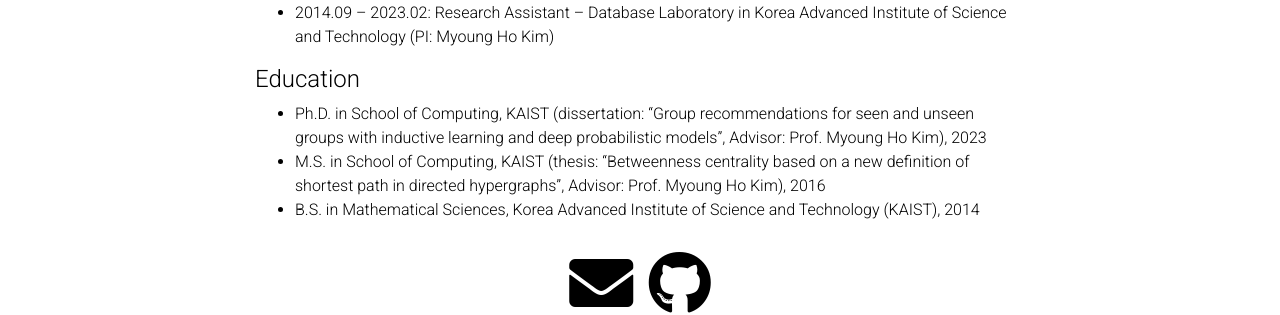
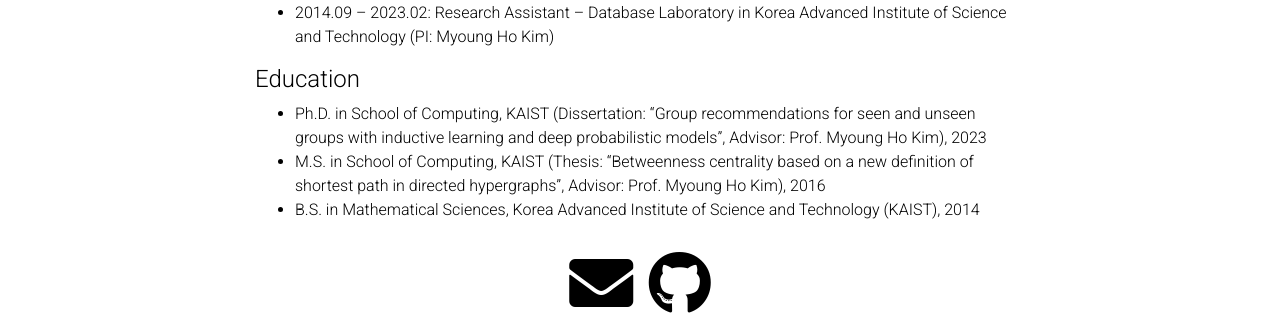
Before and after one commit to kwangheeya/kwangheeya.github.io, a Jekyll site: the page built from _pages/Home.md, in a window 1280 px wide and 1118 px high. Shown: the part 714-1029 px from the top of the window. Built offline with Jekyll 4.4.1, drawn with Linux system fonts in a browser that asks for light colours; full-size pictures stand in for the smaller copies a plugin makes; comment, search, counter and statistics services are not loaded; a style sheet for code colours, icons or effects is not loaded.

```diff
--- a/_pages/Home.md
+++ b/_pages/Home.md
@@ -47,6 +47,6 @@ Department of Computer Software Engineering <br />
 
 #### Education
 
-- Ph.D. in School of Computing, KAIST (dissertation: "Group recommendations for seen and unseen groups with inductive learning and deep probabilistic models", Advisor: Prof. Myoung Ho Kim), 2023
-- M.S. in School of Computing, KAIST (thesis: "Betweenness centrality based on a new definition of shortest path in directed hypergraphs", Advisor: Prof. Myoung Ho Kim), 2016
+- Ph.D. in School of Computing, KAIST (Dissertation: "Group recommendations for seen and unseen groups with inductive learning and deep probabilistic models", Advisor: Prof. Myoung Ho Kim), 2023
+- M.S. in School of Computing, KAIST (Thesis: "Betweenness centrality based on a new definition of shortest path in directed hypergraphs", Advisor: Prof. Myoung Ho Kim), 2016
 - B.S. in Mathematical Sciences, Korea Advanced Institute of Science and Technology (KAIST), 2014
```
